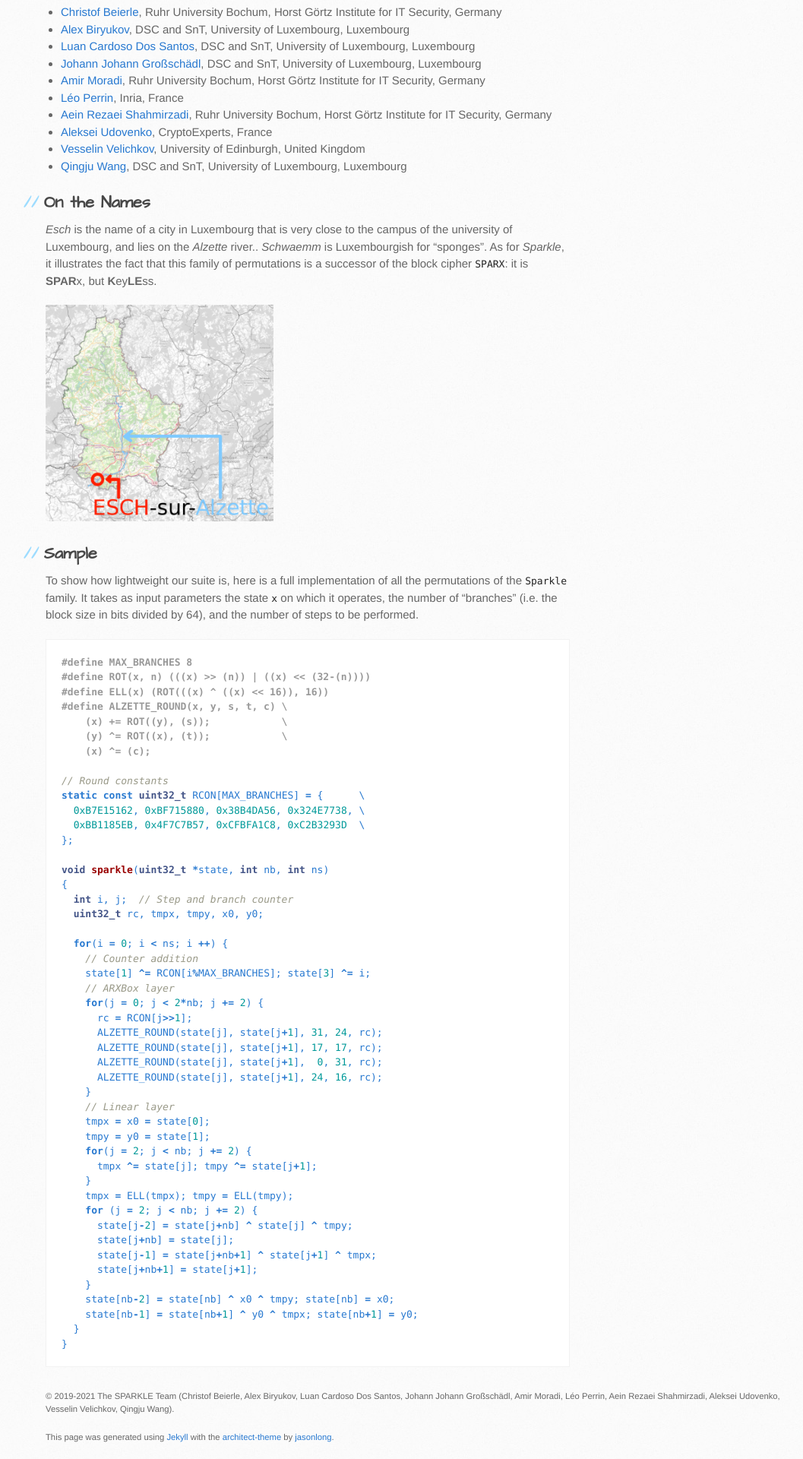
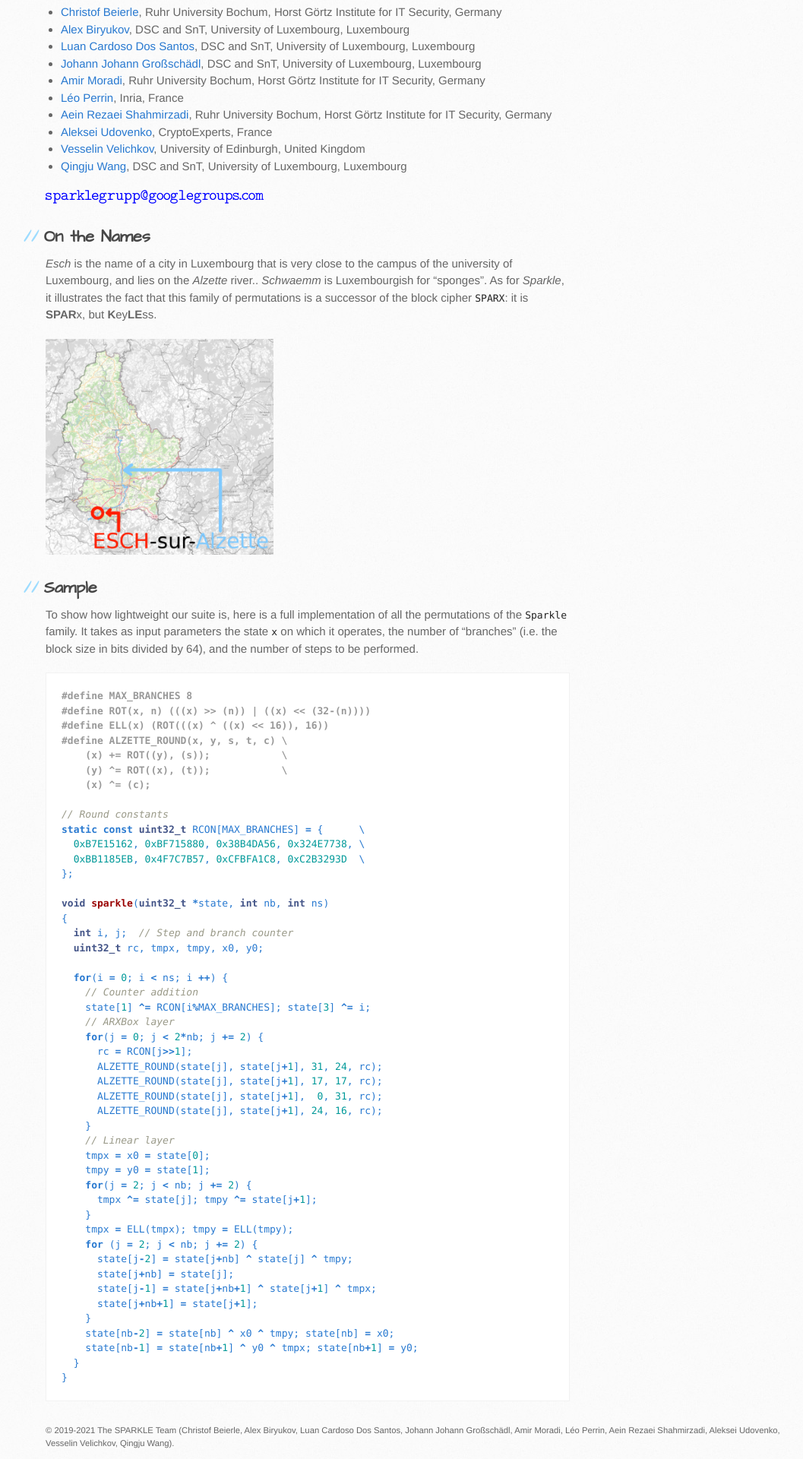
Before and after one commit to sparkle-lwc/sparkle-lwc.github.io, a Jekyll site: the page built from index.markdown, in a window 1280 px wide. Shown: the part 1864-3784 px from the top of the page at 76% size, without its empty margins (90-1147 px from the left). Built offline with Jekyll 4.4.1, drawn with Linux system fonts in a browser that asks for light colours; nearby versions of some CDN libraries.

Commit message:
contact email as an img?

```diff
--- a/index.markdown
+++ b/index.markdown
@@ -68,12 +68,13 @@ If several algorithms are needed (i.e. if you need both hashing and AEAD), a uni
 - [Vesselin Velichkov](https://www.research.ed.ac.uk/en/persons/vesselin-velichkov), University of Edinburgh, United Kingdom
 - [Qingju Wang](https://wwwen.uni.lu/snt/people/qingju_wang), DSC and SnT, University of Luxembourg, Luxembourg
 
+<img src="/assets/emmaaiil.png" alt="Contact" />
 
 ## On the Names
 
 *Esch* is the name of a city in Luxembourg that is very close to the campus of the university of Luxembourg, and lies on the *Alzette* river.. *Schwaemm* is Luxembourgish for "sponges". As for *Sparkle*, it illustrates the fact that this family of permutations is a successor of the block cipher `SPARX`: it is **SPAR**x, but **K**ey**LE**ss.
 
-<img src="./assets/alzette-desature-esch.png" width="300" alt="Map of Luxembourg">
+<img src="./assets/alzette-desature-esch.png" width="300" alt="Map of Luxembourg" />
 
 
 ## Sample
```
Also changed, not shown: assets/emmaaiil.png (added).
